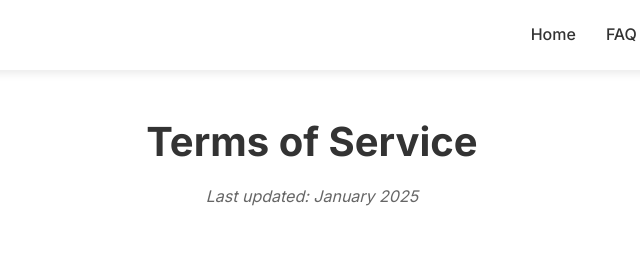
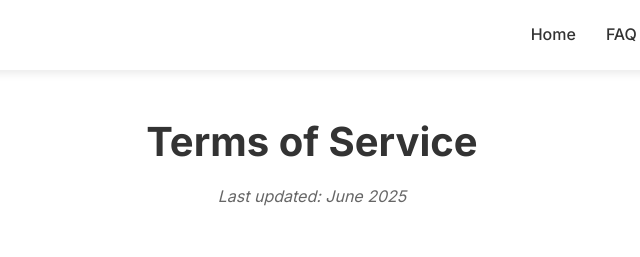
Before and after one commit to ji3g4kami/Danceholic-support-website, a plain HTML site: page terms.html in a window 1280 px wide. Shown: the top 257 px of the page, 328-968 px from the left. Drawn offline with Linux system fonts and the light colour scheme.

Commit message:
update time

```diff
--- a/terms.html
+++ b/terms.html
@@ -33,7 +33,7 @@
             <div class="container">
                 <div class="legal-header">
                     <h1>Terms of Service</h1>
-                    <p class="last-updated">Last updated: January 2025</p>
+                    <p class="last-updated">Last updated: June 2025</p>
                 </div>
 
                 <div class="legal-body">
@@ -163,7 +163,6 @@
                         <h2>Contact Information</h2>
                         <p>If you have questions about these Terms of Service, please contact us:</p>
                         <div class="contact-info">
-                            <p><strong>General Inquiries:</strong> <a href="mailto:legal@danceholic.app">legal@danceholic.app</a></p>
                             <p><strong>Support:</strong> <a href="mailto:wuchengen1993.dif01@g2.nctu.edu.tw">wuchengen1993.dif01@g2.nctu.edu.tw</a></p>
                         </div>
                     </section>
```
